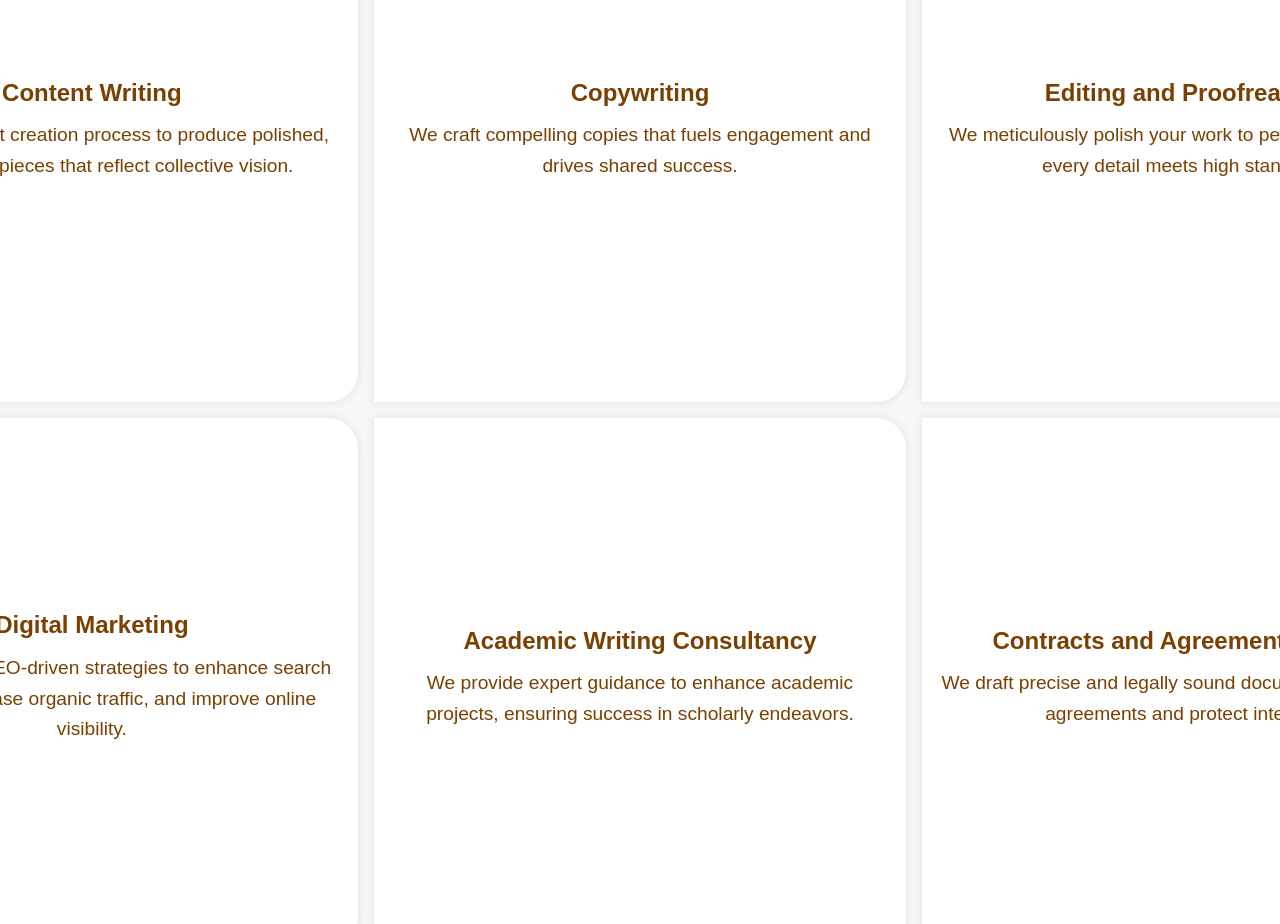
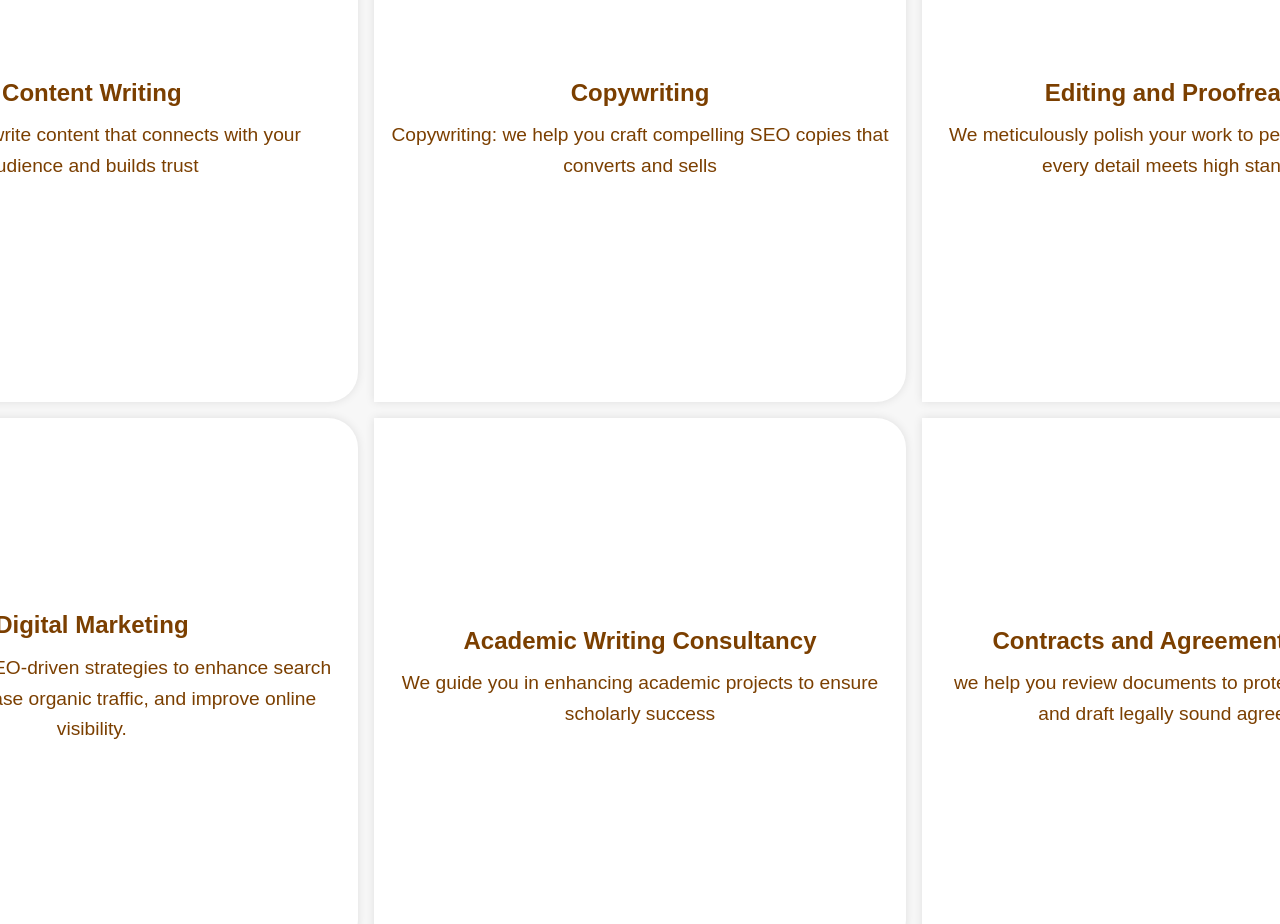
Before and after one commit to EzeElijahTochukwu/NewAbba, a React (Vite) app: page /services in a window 1280 px wide. Shown: the part 560-1484 px from the top of the page. Built offline with nearby package versions, Linux system fonts and the light colour scheme.

Commit message:
Update Services.jsx

```diff
--- a/src/components/Services.jsx
+++ b/src/components/Services.jsx
@@ -8,13 +8,13 @@ const Services = () => {
         <div className="service">
           <h3>Content Writing</h3>
           <p>
-            We refine content creation process to produce polished, professional pieces that reflect collective vision.
+            we help you write content that connects with your audience and builds trust
           </p>
         </div>
         <div className="service">
           <h3>Copywriting</h3>
           <p>
-            We craft compelling copies that fuels engagement and drives shared success.
+            Copywriting: we help you craft compelling SEO copies that converts and sells
           </p>
         </div>
         <div className="service">
@@ -32,13 +32,13 @@ const Services = () => {
         <div className="service">
           <h3>Academic Writing Consultancy</h3>
           <p>
-            We provide expert guidance to enhance academic projects, ensuring success in scholarly endeavors.
+            We guide you in enhancing academic projects to ensure scholarly success
           </p>
         </div>
         <div className="service">
           <h3>Contracts and Agreement Drafting</h3>
           <p>
-            We draft precise and legally sound documents that secure agreements and protect interests.
+          we help you review documents to protect your interests and draft legally sound agreements
           </p>
         </div>
       </div>
```
